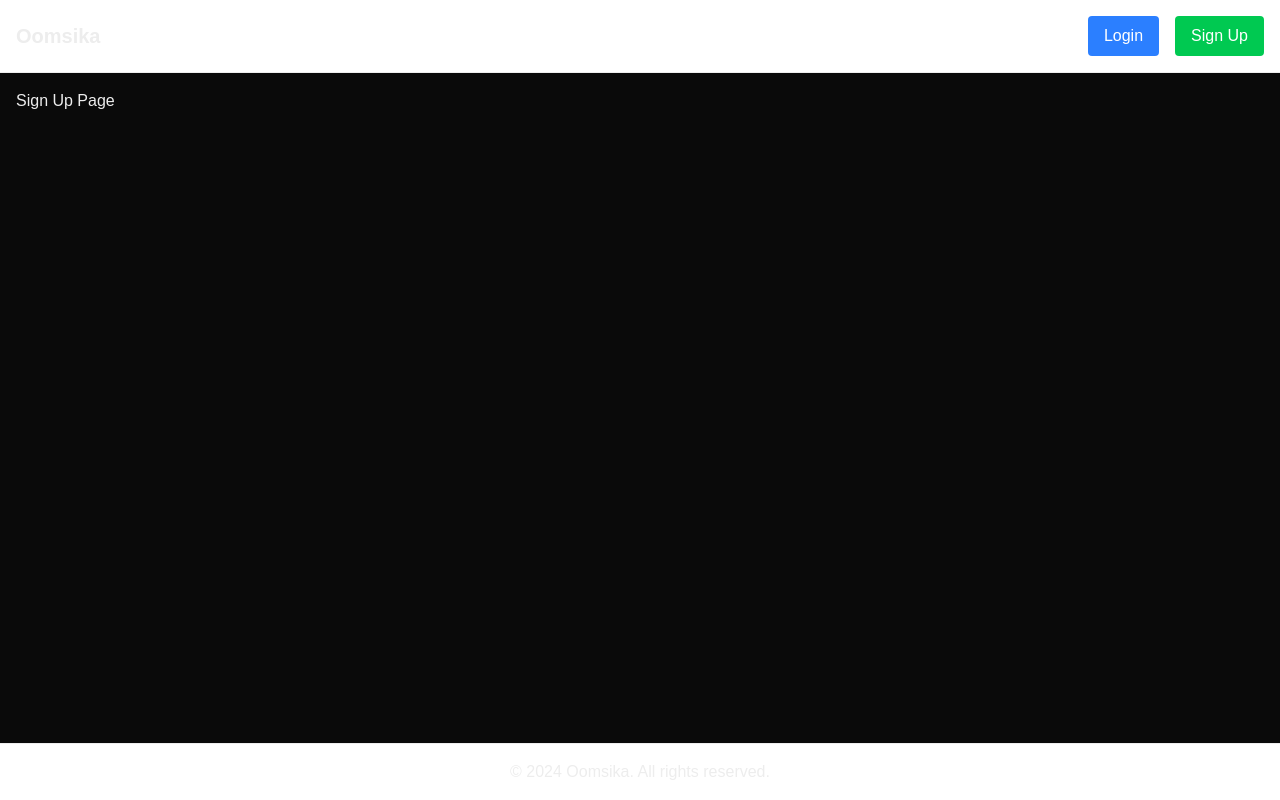
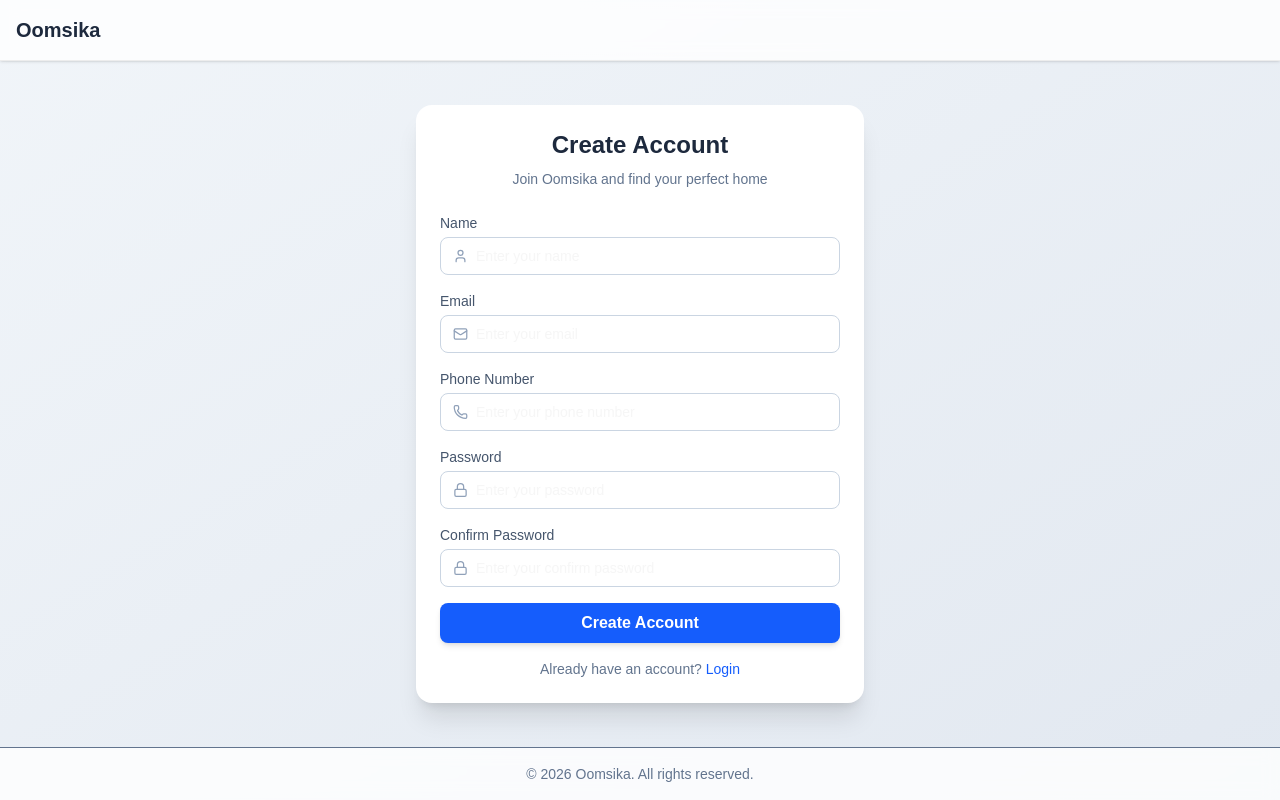
Before and after one commit to LiZan-prog/oomsika, a Next.js app: page /signup in a window 1280 px wide. Built offline with nearby package versions, Linux system fonts and the light colour scheme; no server answers.

Commit message:
user auth

```diff
--- a/app/login/page.tsx
+++ b/app/login/page.tsx
@@ -1,21 +1,79 @@
 
 
+'use client';
+
+import { useState } from 'react';
+
 export default function Login() {
+  const [formData, setFormData] = useState({
+    email: '',
+    password: '',
+  });
+
+  const handleChange = (e: React.ChangeEvent<HTMLInputElement>) => {
+    const { name, value } = e.target;
+    setFormData((prev) => ({
+      ...prev,
+      [name]: value,
+    }));
+  };
+
+  const handleSubmit = (e: React.FormEvent<HTMLFormElement>) => {
+    e.preventDefault();
+    console.log('Form submitted:', formData);
+    // Add form submission logic here
+  };
+
   return (
     <div className="min-h-screen flex flex-col">
       <header className="bg-white p-4 flex justify-between items-center border-b">
         <h1 className="text-xl font-bold">Oomsika</h1>
-        <div className="space-x-4">
-          <button className="px-4 py-2 bg-blue-500 text-white rounded hover:bg-blue-600">
-            Login
-          </button>
-          <button className="px-4 py-2 bg-green-500 text-white rounded hover:bg-green-600">
-            Sign Up
-          </button>
+
+      </header>
+      <main className="flex-grow p-4 flex items-center justify-center">
+        <div className="w-full max-w-md">
+          <h2 className="text-2xl font-bold mb-6 text-center">Login</h2>
+          <form onSubmit={handleSubmit} className="space-y-4">
+            <div>
+              <label htmlFor="email" className="block text-sm font-medium text-gray-700 mb-1">
+                Email
+              </label>
+              <input
+                type="email"
+                id="email"
+                name="email"
+                value={formData.email}
+                onChange={handleChange}
+                required
+                className="w-full px-3 py-2 border border-gray-300 rounded-md shadow-sm focus:outline-none focus:ring-2 focus:ring-blue-500"
+                placeholder="Enter your email"
+              />
+            </div>
+
+            <div>
+              <label htmlFor="password" className="block text-sm font-medium text-gray-700 mb-1">
+                Password
+              </label>
+              <input
+                type="password"
+                id="password"
+                name="password"
+                value={formData.password}
+                onChange={handleChange}
+                required
+                className="w-full px-3 py-2 border border-gray-300 rounded-md shadow-sm focus:outline-none focus:ring-2 focus:ring-blue-500"
+                placeholder="Enter your password"
+              />
+            </div>
+
+            <button
+              type="submit"
+              className="w-full bg-blue-500 hover:bg-blue-600 text-white font-semibold py-2 px-4 rounded-md transition duration-200"
+            >
+              Login
+            </button>
+          </form>
         </div>
-      </header>
-      <main className="flex-grow p-4">
-        <p>Login Page</p>
       </main>
       <footer className="bg-white p-4 border-t text-center">
         <p>&copy; 2024 Oomsika. All rights reserved.</p>
--- a/app/signup/page.tsx
+++ b/app/signup/page.tsx
@@ -1,24 +1,147 @@
 
+import { useState, ChangeEvent, FormEvent } from 'react';
+import { User, Mail, Phone, Briefcase, Lock } from 'lucide-react';
+import { supabase } from '@/lib/supabase';
+
+/** Form data type */
+type FormData = {
+  name: string;
+  email: string;
+  phoneNumber: string;
+  password: string;
+  confirmPassword: string;
+};
 
 export default function SignUp() {
+  const [formData, setFormData] = useState<FormData>({
+    name: '',
+    email: '',
+    phoneNumber: '',
+    password: '',
+    confirmPassword: '',
+  });
+
+  const [error, setError] = useState('');
+
+  /**Handle input change */
+  const handleChange = (e: ChangeEvent<HTMLInputElement>) => {
+    const { name, value } = e.target;
+
+    setFormData((prev) => ({
+      ...prev,
+      [name]: value,
+    }));
+  };
+
+  /** Handle form submit */
+  const handleSubmit = async(e: FormEvent<HTMLFormElement>) => {
+    e.preventDefault();
+
+    // Password match validation
+    if (formData.password !== formData.confirmPassword) {
+      setError('Passwords do not match');
+      return;
+    }
+
+    const { error } = await supabase.from('users').insert({
+      name: formData.name,
+      email: formData.email,
+      phone_number: formData.phoneNumber,
+      password: formData.password,
+    });
+
+    if (error) {
+      setError('Failed to create account. Please try again.');
+      return;
+    }
+
+    setError('');
+    console.log('Form submitted:', formData);
+  };
+
+  /** Fields */
+  const fields: {
+    name: keyof FormData;
+    label: string;
+    icon: any;
+    type: string;
+  }[] = [
+    { name: 'name', label: 'Name', icon: User, type: 'text' },
+    { name: 'email', label: 'Email', icon: Mail, type: 'email' },
+    { name: 'phoneNumber', label: 'Phone Number', icon: Phone, type: 'tel' },
+    { name: 'password', label: 'Password', icon: Lock, type: 'password' },
+    { name: 'confirmPassword', label: 'Confirm Password', icon: Lock, type: 'password' },
+  ];
+
   return (
-    <div className="min-h-screen flex flex-col">
-      <header className="bg-white p-4 flex justify-between items-center border-b">
-        <h1 className="text-xl font-bold">Oomsika</h1>
-        <div className="space-x-4">
-          <button className="px-4 py-2 bg-blue-500 text-white rounded hover:bg-blue-600">
-            Login
-          </button>
-          <button className="px-4 py-2 bg-green-500 text-white rounded hover:bg-green-600">
-            Sign Up
-          </button>
+    <div className="min-h-screen flex flex-col bg-gradient-to-br from-slate-100 to-slate-200">
+      {/* Header */}
+      <header className="bg-white/80 backdrop-blur p-4 flex justify-between items-center border-b shadow-sm">
+        <h1 className="text-xl font-bold text-slate-800">Oomsika</h1>
+      </header>
+
+      {/* Main */}
+      <main className="flex-grow flex items-center justify-center p-4">
+        <div className="w-full max-w-md">
+          <div className="bg-white rounded-2xl shadow-xl p-6">
+            <h2 className="text-2xl font-bold mb-2 text-center text-slate-800">
+              Create Account
+            </h2>
+            <p className="text-sm text-slate-500 text-center mb-6">
+              Join Oomsika and find your perfect home
+            </p>
+
+            <form onSubmit={handleSubmit} className="space-y-4">
+              {fields.map((field) => (
+                <div key={field.name}>
+                  <label className="block text-sm font-medium text-slate-600 mb-1">
+                    {field.label}
+                  </label>
+
+                  <div className="flex items-center border border-slate-300 rounded-lg px-3 focus-within:ring-2 focus-within:ring-blue-500 bg-white">
+                    <field.icon className="text-slate-400 mr-2" size={16} />
+
+                    <input
+                      type={field.type}
+                      name={field.name}
+                      value={formData[field.name]}
+                      onChange={handleChange}
+                      required
+                      placeholder={`Enter your ${field.label.toLowerCase()}`}
+                      className="w-full py-2 outline-none text-sm"
+                    />
+                  </div>
+                </div>
+              ))}
+
+              {/* Error Message */}
+              {error && (
+                <p className="text-sm text-red-500 text-center">{error}</p>
+              )}
+
+              {/* Submit */}
+              <button
+                type="submit"
+                className="w-full bg-blue-600 hover:bg-blue-700 text-white font-semibold py-2 rounded-lg transition duration-200 shadow-md"
+              >
+                Create Account
+              </button>
+
+              {/* Footer link */}
+              <p className="text-center text-sm text-slate-500">
+                Already have an account?{' '}
+                <span className="text-blue-600 cursor-pointer hover:underline">
+                  Login
+                </span>
+              </p>
+            </form>
+          </div>
         </div>
-      </header>
-      <main className="flex-grow p-4">
-        <p>Sign Up Page</p>
       </main>
-      <footer className="bg-white p-4 border-t text-center">
-        <p>&copy; 2024 Oomsika. All rights reserved.</p>
+
+      {/* Footer */}
+      <footer className="bg-white/80 backdrop-blur p-4 border-t text-center text-sm text-slate-500">
+        &copy; 2026 Oomsika. All rights reserved.
       </footer>
     </div>
   );
--- /dev/null
+++ b/lib/supabase.ts
@@ -0,0 +1,6 @@
+import { createClient } from '@supabase/supabase-js';
+
+const supabaseUrl = process.env.NEXT_PUBLIC_SUPABASE_URL || '';
+const supabaseKey = process.env.NEXT_PUBLIC_SUPABASE_ANON_KEY || '';
+
+export const supabase = createClient(supabaseUrl, supabaseKey);
--- a/package.json
+++ b/package.json
@@ -9,6 +9,9 @@
     "lint": "eslint"
   },
   "dependencies": {
+    "@supabase-js/source": "github:supabase/supabase-js",
+    "@supabase/supabase-js": "^2.102.1",
+    "lucide-react": "^1.7.0",
     "next": "16.2.2",
     "react": "19.2.4",
     "react-dom": "19.2.4"
```
Also changed, not shown: 1 other file (tests, documents, lock files or other folders).
